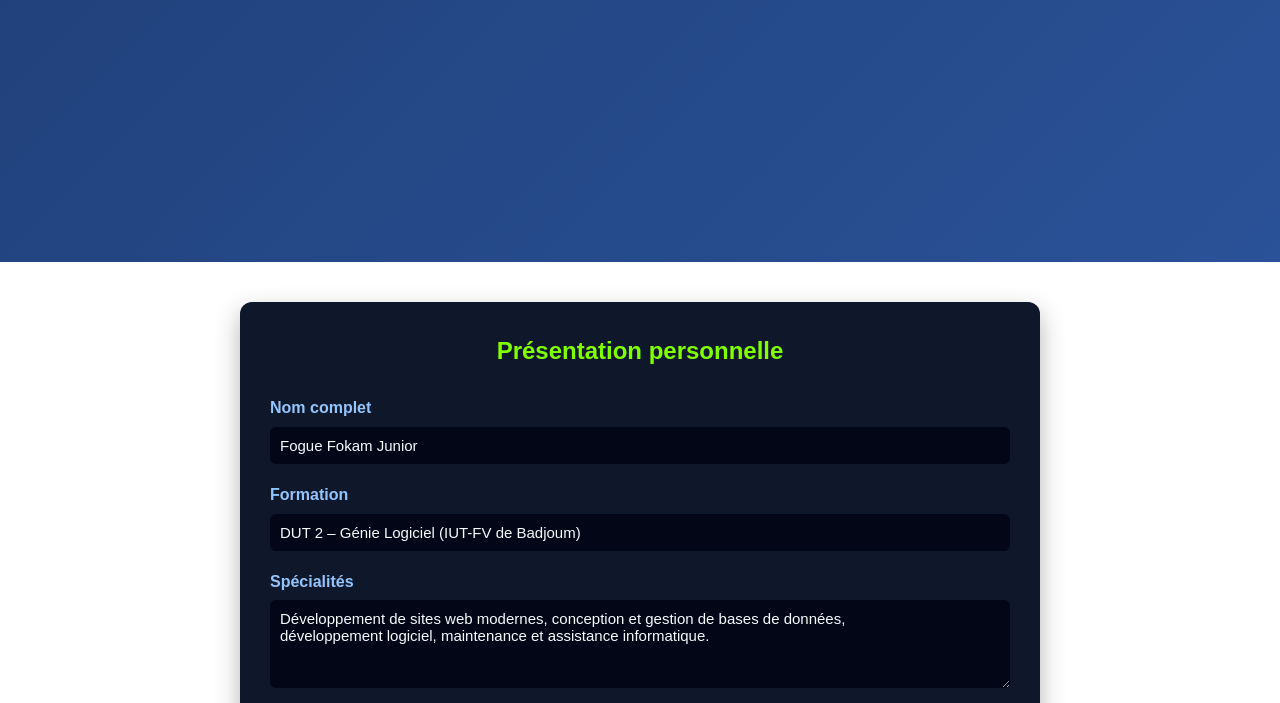
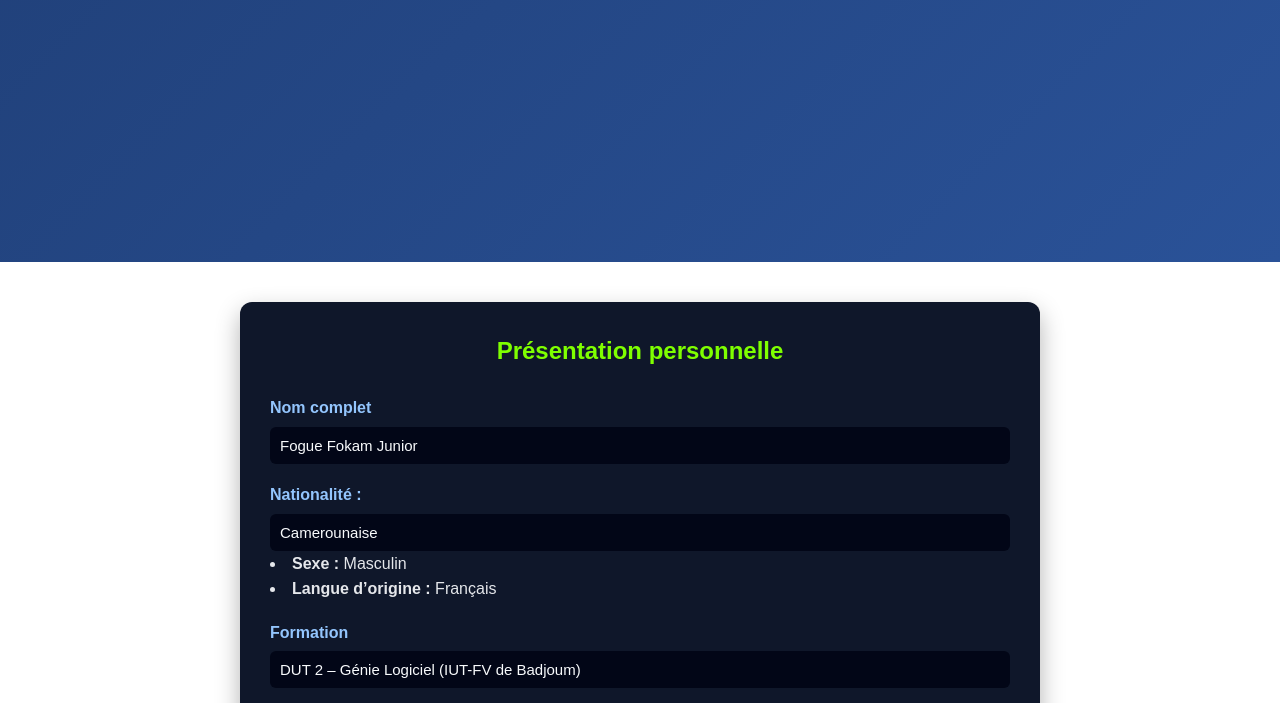
Before and after one commit to juniorfokam54-sketch/portfolio, a plain HTML site: page index.html in a window 1280 px wide. Shown: the part 538-1241 px from the top of the page. Drawn offline with Linux system fonts and the light colour scheme.

Commit message:
Update index.html

```diff
--- a/index.html
+++ b/index.html
@@ -5,6 +5,7 @@
     <meta name="viewport" content="width=device-width, initial-scale=1.0">
     <title>Botarat Alexandre Fokam | Portfolio</title>
     <link rel="stylesheet" href="style.css">
+    <link href="https://fonts.googleapis.com/css2?family=Pacifico&display=swap" rel="stylesheet">
 
     <!-- STYLE INTERNE POUR LA PARTIE FORMULAIRE (A PROPOS) -->
     <style>
@@ -62,10 +63,7 @@
                 Création de sites web • Bases de données • Maintenance informatique
             </p>
 
-            <!-- BOUTON VERS PROJETS -->
-            <a href="projets.html" class="btn primary">
-                <h2><strong style="color: black;">Voir mes réalisations 👉</strong></h2>
-            </a>
+
         </div>
     </header>
 
@@ -78,6 +76,12 @@
         <div class="profile-group">
             <label>Nom complet</label>
             <input type="text" value="Fogue Fokam Junior" readonly>
+        </div>
+         <div class="profile-group">
+            <label>Nationalité :</label>
+            <input type="text" value="Camerounaise" readonly>
+             <li><strong>Sexe :</strong> Masculin</li>
+             <li><strong>Langue d’origine :</strong> Français</li>
         </div>
 
         <div class="profile-group">
@@ -134,7 +138,10 @@ et à la maintenabilité des systèmes.
             <span>Maintenance informatique</span>
         </div>
     </section>
-
+ <!-- BOUTON VERS PROJETS -->
+            <a href="projets.html" class="btn primary">
+                <h2><strong style="color: black;">Voir mes réalisations 👉</strong></h2>
+            </a>
     <!-- CONTACT -->
     <section class="Botarat">
         <h2>Contact</h2>
```
